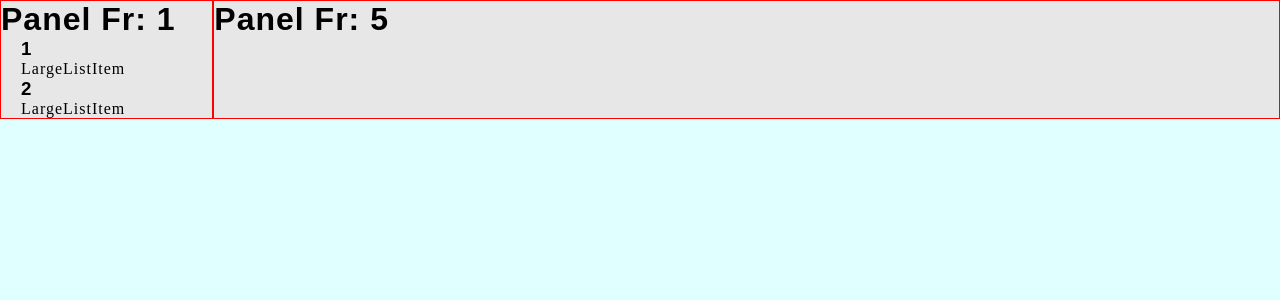
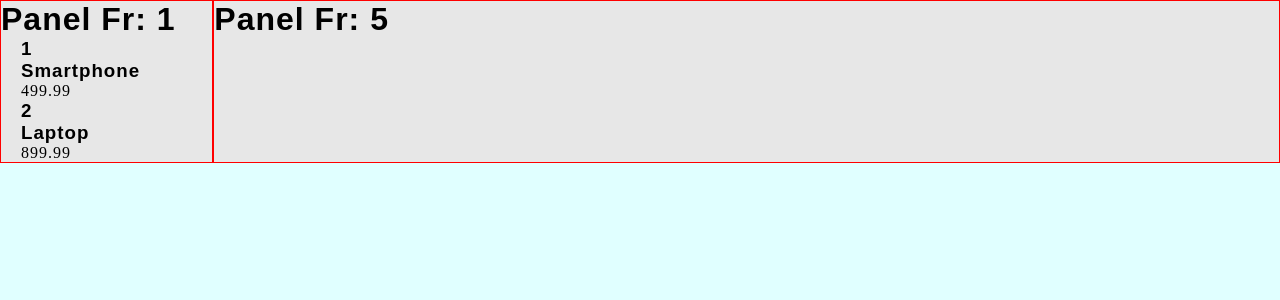
Before and after one commit to pdharma01/react-design-patterns-02-tsc, a React (Vite) app: page / in a window 1280 px wide. Shown: the top 300 px of the page. Built offline with nearby package versions, Linux system fonts and the light colour scheme.

Commit message:
regular list types

```diff
--- a/src/App.tsx
+++ b/src/App.tsx
@@ -5,7 +5,8 @@ import SplitScreenContainer from './components/SplitScreenContainer'
 import SplitScreenPanel from './components/SplitScreenPanel'
 // Lists
 import RegularList from './components/RegularList'
-import LargeListItem from './components/LargeListItem'
+import SmallListItem from './components/SmallListItem'
+import { ProductType } from './components/types'
 
 
 
@@ -56,10 +57,10 @@ function App() {
       <SplitScreenContainer>
 
         <SplitScreenPanel fr={1} >
-          <RegularList
+          <RegularList<ProductType>
             items={tempData.slice(0, 2)}
-            resourceName="products"
-            itemComponent={LargeListItem}
+            resourceName="rrr"
+            itemComponent={SmallListItem}
           />
         </SplitScreenPanel>
 
--- a/src/components/LargeListItem.tsx
+++ /dev/null
@@ -1,7 +0,0 @@
-const LargeListItem = ({product}) => {
-  return (
-    <div>LargeListItem</div>
-  )
-}
-
-export default LargeListItem
--- a/src/components/RegularList.tsx
+++ b/src/components/RegularList.tsx
@@ -1,33 +1,32 @@
-interface ProductType {
-    id :number,
-    name :string,
-    price :number,
-    description :string,
-    rating :number
-}
 
-interface ListType {
-    items :ProductType[],
-    resourceName :string,
-    itemComponent :React.FC
-}
+// type RegularListProps<T> = {
+//     items: T[];
+//     resourceName: string;
+//     itemComponent: React.ComponentType<{ [resourceName: string]: T }>;
+// };
+
+type RegularListProps<T> = {
+    items: T[];
+    resourceName: string;
+    itemComponent: React.ComponentType<{ resourceName: string, item: any }>;
+};
 
 
-
-const RegularList = ({
+function RegularList<T>({
     items,
     resourceName,
-    itemComponent : ItemComponent
-} :ListType) => {
+    itemComponent: ItemComponent
+}: RegularListProps<T>) {
 
     return (
         <ul>
-        {items.map((item, index)=> (
-            <div key={index + resourceName}>
-            <h3>{index + 1}</h3>
-            <ItemComponent  {...{[resourceName] : item}}/>
-            </div>
-        ))}
+            {items.map((item, index) => (
+                <div key={index + resourceName}>
+                    <h3>{index + 1}</h3>
+                    {/* <ItemComponent  {...{ [resourceName]: item }} /> */}
+                    <ItemComponent  resourceName = {resourceName} item = {item} />
+                </div>
+            ))}
         </ul>
     )
 }
--- /dev/null
+++ b/src/components/SmallListItem.tsx
@@ -0,0 +1,36 @@
+import { ProductType, UserType } from "./types"
+
+// const SmallListItem = ({ item } :{item :ProductType}): React.ReactNode => {
+
+type SmallListItemProps = {
+  [resourceName: string]: ProductType;
+};
+
+// const SmallListItem = (props: SmallListItemProps) => {
+
+//   const resourceName = Object.keys(props)[0]
+//   const { name, price } = props[resourceName];
+
+
+  const SmallListItem = ({
+    resourceName,
+    item}: {
+    resourceName: string,
+    item: ProductType | UserType
+  }) :React.ReactNode => {
+
+    console.log(resourceName);
+
+    // if (typeof item === "ProductType")
+    const { name, price } = item;
+    console.log(typeof item);
+
+  return (
+    <li>
+      <h3>{name}</h3>
+      <p>{price}</p>
+    </li>
+  )
+}
+
+export default SmallListItem
```
Also changed, not shown: src/components/types.tsx (+16 -0 lines).
